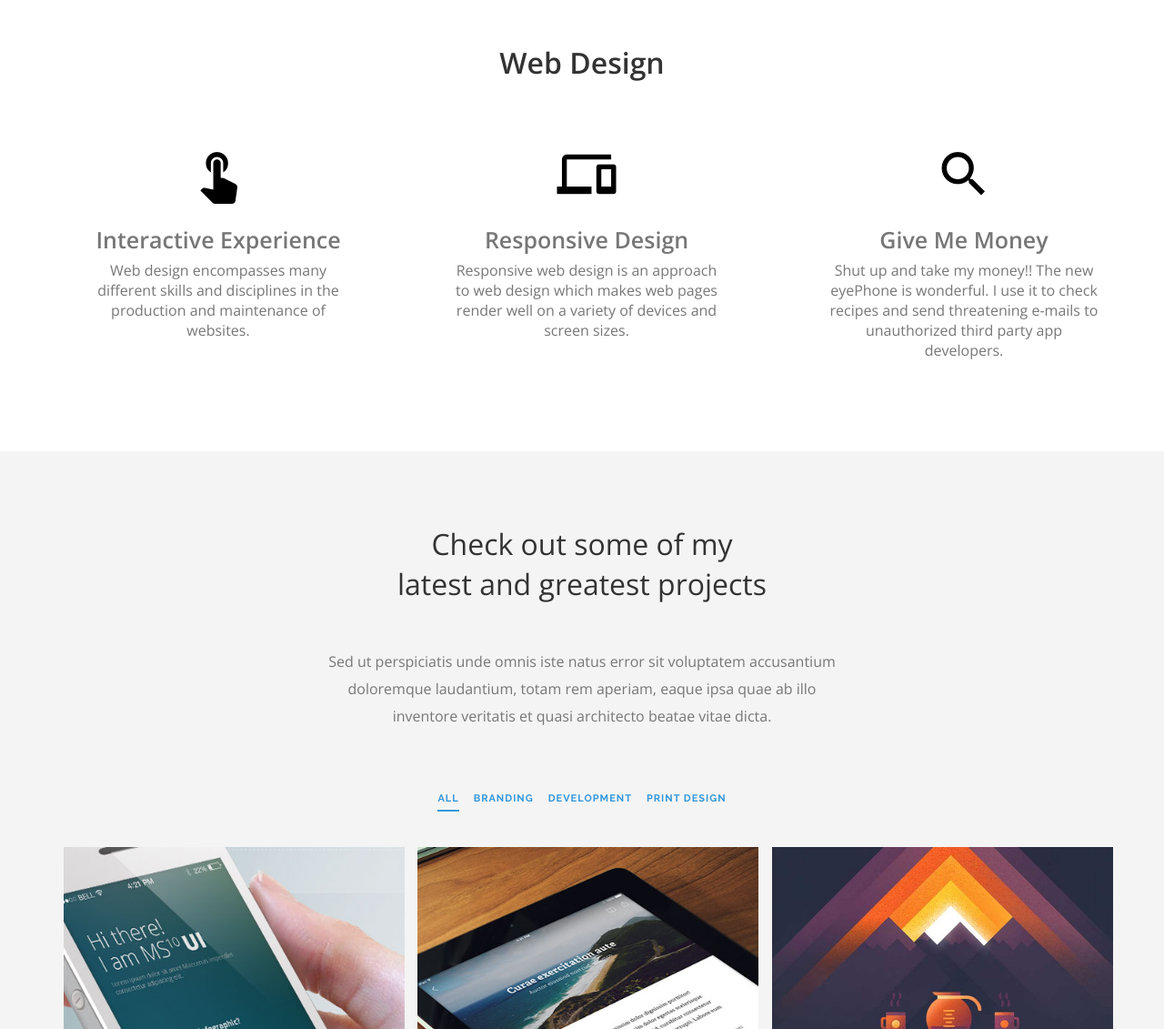
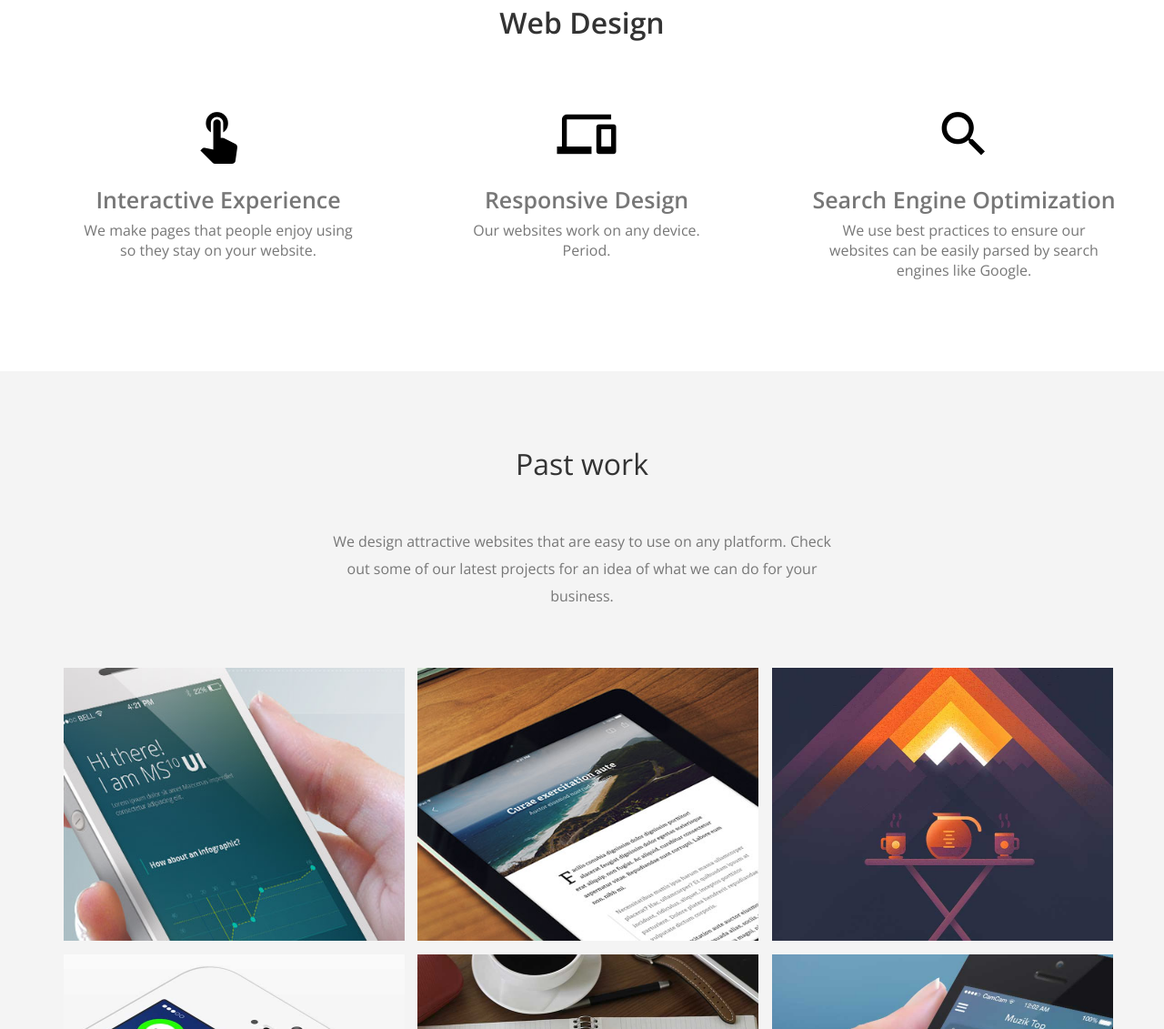
Before and after one commit to Kasherick/nuonse, a plain HTML site: page personal.html in a window 1280 px wide. Shown: the part 1310-2441 px from the top of the page at 91% size. Drawn offline with nearby package versions, Linux system fonts and the light colour scheme.

Commit message:
copywriting

```diff
--- a/personal.html
+++ b/personal.html
@@ -121,14 +121,14 @@
 							<a href ="#">
 							<div class="col-sm-4 i2" align = "center">
 								<i class="icon icon-mobile iconColor"></i>
-								<h2 class="text-black">Digital Marketing</h2>
+								<h2 class="text-black">Responsive Interfaces</h2>
 							</div>
 						</a>
 
 							<a href ="#">
 							<div class="col-sm-4 i3" align = "center">
 								<i class="icon icon-genius iconColor"></i>
-								<h2 class="text-black">Branding &amp; Identity</h2>
+								<h2 class="text-black">Search Engine Optimization</h2>
 							</div>
 						</a>
 						</div><!--end of row-->
@@ -142,21 +142,20 @@
 
 					<div class="row">
 						<div class="col-md-8 col-md-offset-2 col-sm-10 col-sm-offset-1 text-center">
-							<h1>I make sweet websites &amp; killer apps<br />that communicate with clarity + purpose</h1>
+							<h1>We make beautiful websites people want to use</h1>
 						</div>
 					</div><!--end of row-->
 
 					<div class="row">
 						<div class="col-sm-6">
 							<p class="lead">
-								Sed ut perspiciatis unde omnis iste natus error sit voluptatem accusantium doloremque laudantium, totam rem aperiam, eaque ipsa quae ab illo inventore veritatis et quasi architecto beatae vitae dicta sunt explicabo. Nemo enim ipsam voluptatem quia voluptas sit aspernatur aut odit aut fugit, sed quia consequuntur magni dolores eos qui ratione voluptatem.
+									We build elegant websites that are highly functional and visually pleasing. We design interfaces around usability, ease of access and clarity. Our designs attract users and keep them interested once they’re on the website (reword). We will help you grow your business by exposing it to a broader audience of potential customers.
 							</p>
 						</div>
 
 						<div class="col-sm-6">
 							<p class="lead">
-								Sed ut perspiciatis unde omnis iste natus error sit voluptatem accusantium doloremque laudantium, totam rem aperiam, eaque ipsa quae ab illo inventore veritatis et quasi architecto beatae vitae dicta sunt explicabo. Nemo enim ipsam voluptatem quia voluptas sit aspernatur aut odit aut fugit, sed quia consequuntur magni dolores eos qui ratione voluptatem.
-							</p>
+								Your online presence may be the primary factor in your business’s success. A well designed website is how you present your business to the world so it is crucial that you choose the right company to build it.							</p>
 						</div>
 					</div>
 				</div><!--end of container-->
@@ -182,7 +181,7 @@
                  <strong>Interactive Experience</strong>
               </p>
               <p class ="lead">
-                Web design encompasses many different skills and disciplines in the production and maintenance of websites.
+                We make pages that people enjoy using so they stay on your website.
               </p>
             </div>
 
@@ -193,7 +192,7 @@
                    <strong>Responsive Design</strong>
                 </p>
                 <p class ="lead">
-                  Responsive web design is an approach to web design which makes web pages render well on a variety of devices and screen sizes.
+                  Our websites work on any device. Period.
                 </p>
               </div>
 
@@ -201,10 +200,10 @@
                 <div class="col-sm-4 subcat" align ="center">
                   <i class="material-icons" align ="center" style="font-size:65px;color:black">search</i>
                   <p class ="subtitle">
-                     <strong>Give Me Money</strong>
+                     <strong>Search Engine Optimization</strong>
                   </p>
                   <p class ="lead">
-                    Shut up and take my money!! The new eyePhone is wonderful. I use it to check recipes and send threatening e-mails to unauthorized third party app developers.
+                    We use best practices to ensure our websites can be easily parsed by search engines like Google.
                   </p>
                 </div>
 
@@ -218,9 +217,9 @@
 				<div class="container">
 					<div class="row">
 						<div class="col-md-6 col-md-offset-3 col-sm-8 col-sm-offset-2 text-center">
-							<h1>Check out some of my<br>latest and greatest projects</h1>
+							<h1>Past work</h1>
 							<p class="lead">
-								Sed ut perspiciatis unde omnis iste natus error sit voluptatem accusantium doloremque laudantium, totam rem aperiam, eaque ipsa quae ab illo inventore veritatis et quasi architecto beatae vitae dicta.
+								We design attractive websites that are easy to use on any platform. Check out some of our latest projects for an idea of what we can do for your business.
 							</p>
 						</div>
 					</div><!--end of row-->
@@ -228,16 +227,6 @@
 				</div><!--end of container-->
 
 				<div class="projects-wrapper clearfix">
-					<div class="container">
-						<div class="row">
-							<ul class="filters">
-								<li data-filter="*" class="active">All</li>
-								<li data-filter=".branding">Branding</li>
-								<li data-filter=".development">Development</li>
-								<li data-filter=".print">Print Design</li>
-							</ul>
-						</div><!--end of row-->
-					</div><!--end of container-->
 
 					<div class="container">
 						<div class="projects-container column-projects">
```
